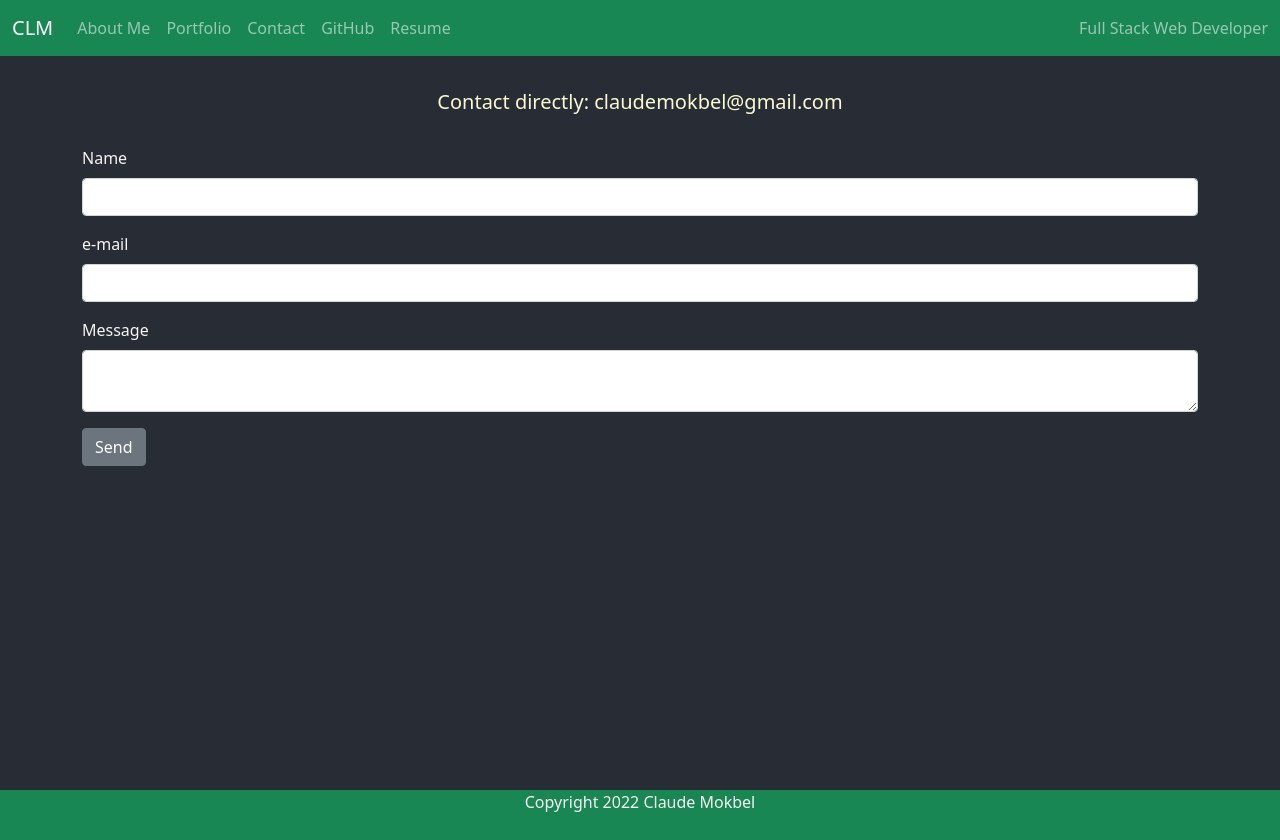
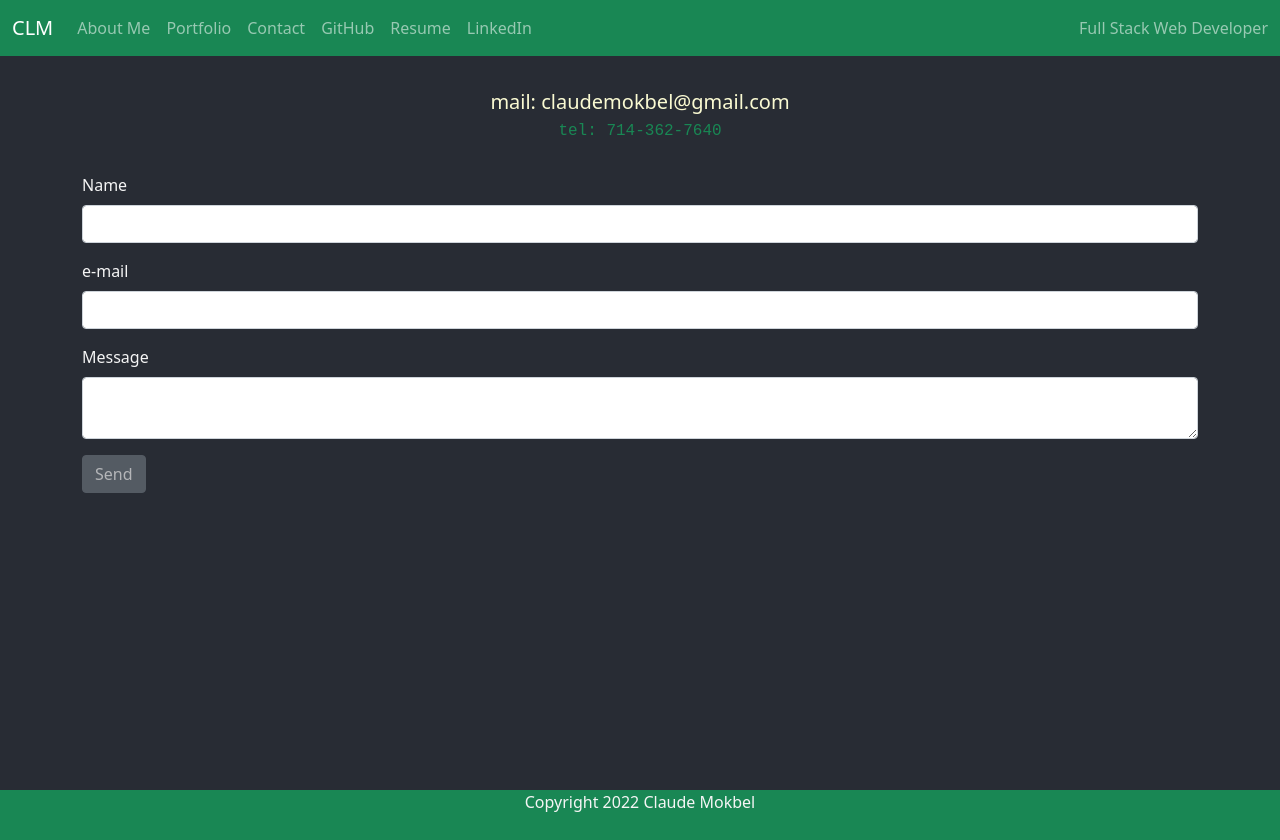
Before and after one commit to cmokbel1/cmokbel1.github.io, a React (Create React App) app: page / in a window 1280 px wide. Both pictures are taken after a click on the link "Contact". Built offline with nearby package versions, Linux system fonts and the light colour scheme.

Commit message:
added, linked in, tele on the contact

```diff
--- a/src/App.css
+++ b/src/App.css
@@ -54,7 +54,7 @@ body {
 } */
 
 
-h1 {
+h1,h6 {
   text-align: center;
   color: rgb(25, 135, 84);
   font-family: monospace;
--- a/src/components/Contact/Contact.js
+++ b/src/components/Contact/Contact.js
@@ -22,24 +22,25 @@ function ContactForm() {
 
   const handleSubmit = (event) => {
     event.preventDefault();
-    if(!contactState.name) {
-      swal("Name Required")
-    }
-    else if (!contactState.email) {
-      swal("Email Required")
-    }
-    else if(!contactState.message) {
-      swal("Message Required")
-    } else {
+    // if(!contactState.name) {
+    //   swal("Name Required")
+    // }
+    // else if (!contactState.email) {
+    //   swal("Email Required")
+    // }
+    // else if(!contactState.message) {
+    //   swal("Message Required")
+    // } else {
     swal(`name: ${contactState.name},
       email: ${contactState.email},
       message: ${contactState.message}`);
-    }
+    // }
   }
 
  return (
    <>
-   <h5>Contact directly: claudemokbel@gmail.com</h5>
+   <h5>mail: claudemokbel@gmail.com</h5>
+   <h6>tel: 714-362-7640</h6>
    <br />
    <div className="container">
      <Form>
@@ -55,7 +56,7 @@ function ContactForm() {
          <Label for="name">Message</Label>
            <Input id="message" name="message" onChange={handleInputChange} type="textarea" value={contactState.message} required></Input>
        </FormGroup>
-         <Button onClick={handleSubmit}>Send</Button>
+         <Button disabled={contactState.name < 1 || contactState.email < 1 || contactState.message < 1} onClick={handleSubmit}>Send</Button>
      </Form>
      <br />
    </div>
@@ -63,6 +64,6 @@ function ContactForm() {
  )
 }
 
-// disabled={contactState.name < 1 || contactState.email < 1 || contactState.message < 1} for button for later, when the program is over, for homework submission an alert is required for the fields, but isntead id like to have the disabled feature.
+//  for button for later, when the program is over, for homework submission an alert is required for the fields, but isntead id like to have the disabled feature.
 
 export default ContactForm
--- a/src/components/Header/Header.js
+++ b/src/components/Header/Header.js
@@ -50,6 +50,11 @@ const Header = (props) => {
                 Resume
               </NavLink>
             </NavItem>
+            <NavItem>
+              <NavLink id="LinkedIn" href="https://www.linkedin.com/in/claude-mokbel-aa076788/">
+                LinkedIn
+              </NavLink>
+            </NavItem>
           </Nav>
           <NavbarText>
             Full Stack Web Developer
```
